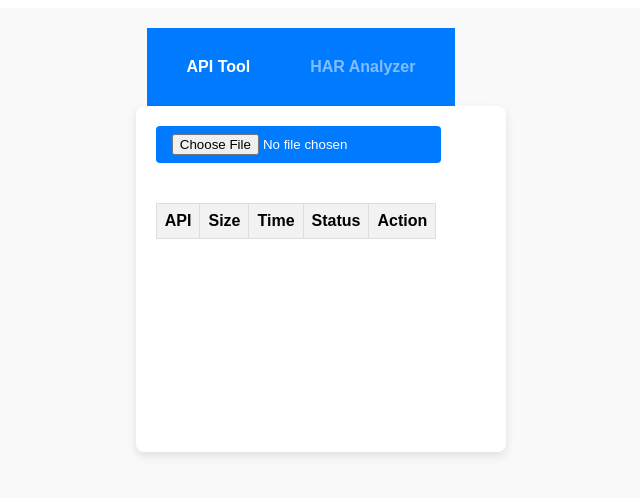
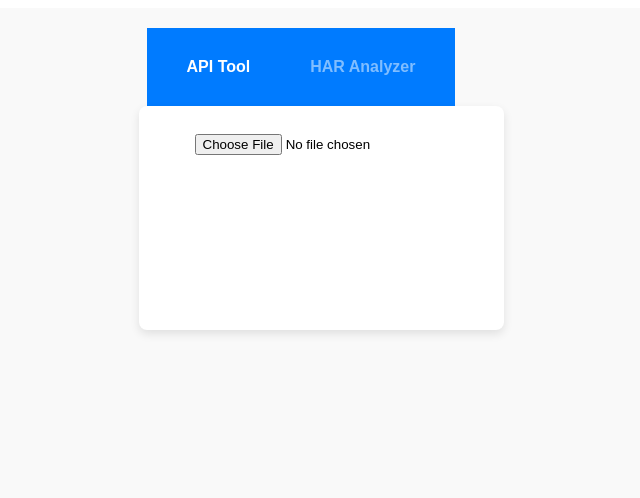
Before and after one commit to arsenalisreal/Developer-tool-API, a React (Create React App) app: page /harAnalyzer in a window 1280 px wide. Shown: the top 498 px of the page, without its empty margins (339-979 px from the left). Built offline with nearby package versions, Linux system fonts and the light colour scheme.

Commit message:
Allignment fix for har-analyzer

```diff
--- a/src/components/ApiTool.js
+++ b/src/components/ApiTool.js
@@ -14,23 +14,20 @@ function ApiTool() {
     const [stats, setStats] = useState([]);
 
     useEffect(() => {
-        if (location.state) {
-            setUrl(location.state.api);
-            setMethod(location.state.method);
+        if (location?.state) {
+            console.log('Prefilling form with state:', location.state);
+            setUrl(location.state.api || '');
+            setMethod(location.state.method || 'GET');
             setRequestBody(location.state.requestBody || '');
         }
-    }, [location.state]);
+    }, [location?.state]);
+
     const handleSubmit = async () => {
         try {
-            for (var i=0; i<increment;i++){
+            for (let i = 0; i < increment; i++) {
                 const startTime = Date.now();
 
-                // Debugging logs
-                console.log(`Method: ${method}`);
-                console.log(`URL: ${url}`);
-                console.log(`Request Body: ${requestBody}`);
-
-                // Define fetch options based on dropdown method selection and requestBody
+                console.log(`Sending API Request: ${method} ${url}`);
                 const options = {
                     method,
                     headers: {
@@ -40,7 +37,6 @@ function ApiTool() {
                     ...(method === 'POST' || method === 'PUT' ? { body: JSON.stringify(requestBody) } : {})
                 };
 
-                // Send the API request and calculate response time
                 const apiResponse = await fetch(url, options);
                 if (!apiResponse.ok) {
                     throw new Error(`HTTP error! status: ${apiResponse.status}`);
@@ -49,15 +45,14 @@ function ApiTool() {
                 const data = await apiResponse.json();
                 const timeTaken = Date.now() - startTime;
 
-                // Update response and stats
                 const result = {
                     message: data,
                     status: apiResponse.status,
                     time: timeTaken
                 };
 
-                setResponse(result); // Display API response
-                setStats((prevStats) => [...prevStats, result]); // Track stats for display
+                setResponse(result);
+                setStats((prevStats) => [...prevStats, result]);
             }
         } catch (error) {
             setResponse({ message: `Error: ${error.message}`, status: 'Error', time: 0 });
@@ -91,7 +86,6 @@ function ApiTool() {
                 <button onClick={handleSubmit} className="submit-btn">Send</button>
             </div>
 
-            {/* Conditionally render request body input if POST or PUT is selected */}
             {['POST', 'PUT'].includes(method) && (
                 <textarea
                     className="request-body"
@@ -105,7 +99,7 @@ function ApiTool() {
                 <div className="response-box">
                     <pre>{response ? JSON.stringify(response, null, 2) : 'No response yet'}</pre>
                 </div>
-                <APIStatsWidget stats={stats} /> {/* Pass stats to APIStatsWidget */}
+                <APIStatsWidget stats={stats} />
             </div>
         </div>
     );
--- a/src/components/HarAnalyzer.css
+++ b/src/components/HarAnalyzer.css
@@ -1,29 +1,22 @@
 /* src/components/HarAnalyzer.css */
 
 .har-analyzer {
+    width: 100%;
+    max-width: 800px;
     padding: 20px;
-    background-color: #f9f9f9;
+    background-color: #fff;
     border-radius: 8px;
-    max-width: 100%;
-}
-
-.upload-btn {
-    margin-bottom: 20px;
-    padding: 8px 16px;
-    background-color: #007bff;
-    color: white;
-    border: none;
-    border-radius: 4px;
-    cursor: pointer;
-}
-
-.upload-btn:hover {
-    background-color: #0056b3;
+    box-shadow: 0 4px 10px rgba(0, 0, 0, 0.1);
+    display: flex;
+    flex-direction: column;
+    align-items: center;
 }
 
 .har-table {
     width: 100%;
     border-collapse: collapse;
+    margin-top: 15px;
+    table-layout: fixed;
 }
 
 .har-table th,
@@ -31,21 +24,30 @@
     padding: 10px;
     border: 1px solid #ddd;
     text-align: left;
+    width: auto; /* Ensures consistent width across columns */
 }
 
 .har-table th {
-    background-color: #f2f2f2;
+    background-color: #f4f4f4;
+    font-weight: bold;
 }
 
-.execute-btn {
-    padding: 5px 10px;
+.re-execute-button {
+    padding: 8px 12px;
+    background-color: #28a745;
     color: white;
-    background-color: #28a745;
     border: none;
     border-radius: 4px;
     cursor: pointer;
+    transition: background-color 0.3s ease;
 }
 
-.execute-btn:hover {
+.re-execute-button:hover {
     background-color: #218838;
 }
+
+.upload-button {
+    margin-bottom: 15px;
+    padding: 8px 16px;
+    cursor: pointer;
+}
--- a/src/components/HarAnalyzer.js
+++ b/src/components/HarAnalyzer.js
@@ -8,60 +8,70 @@ const HarAnalyzer = () => {
     const [harData, setHarData] = useState([]);
     const navigate = useNavigate();
 
-    const handleFileUpload = (event) => {
-        const file = event.target.files[0];
+    const handleFileUpload = (e) => {
+        const file = e.target.files[0];
+        if (file) {
             const reader = new FileReader();
-        reader.onload = (e) => {
-            const harContent = JSON.parse(e.target.result);
-            const entries = harContent.log.entries.map((entry) => ({
+            reader.onload = (event) => {
+                try {
+                    const harJson = JSON.parse(event.target.result);
+                    const entries = harJson.log.entries.map(entry => ({
                         api: entry.request.url,
-                size: `${(entry.response.bodySize / 1024).toFixed(2)} KB`,
-                time: `${entry.time} ms`,
-                status: entry.response.status,
                         method: entry.request.method,
-                requestBody: entry.request.postData?.text || '',
+                        size: `${Math.round(entry.response.bodySize / 1024)}KB`,
+                        time: `${entry.time}ms`,
+                        status: entry.response.status
                     }));
                     setHarData(entries);
+                } catch (error) {
+                    console.error("Invalid HAR file:", error);
+                }
             };
             reader.readAsText(file);
+        }
     };
 
-    const handleReExecute = (api, method, requestBody) => {
-        navigate('/api-tool', { state: { api, method, requestBody } });
+    const reExecuteAPI = (entry) => {
+        navigate('/apiTool', {
+            state: {
+                api: entry.api,
+                method: entry.method,
+                requestBody: entry.method === 'POST' || entry.method === 'PUT' ? entry.requestBody : ''
+            }
+        });
     };
 
     return (
         <div className="har-analyzer">
-            <input type="file" accept=".har" onChange={handleFileUpload} className="upload-btn" />
+            <input type="file" onChange={handleFileUpload} accept=".har" className="upload-button" />
+            {harData.length > 0 && (
                 <table className="har-table">
-                <thead>
+                    <tbody>
                          <tr>
                             <th>API</th>
+                            <th>Method</th>
                             <th>Size</th>
                             <th>Time</th>
                             <th>Status</th>
-                        <th>Action</th>
+                            <th>Actions</th>
                         </tr>
-                </thead>
-                <tbody>
                         {harData.map((entry, index) => (
                             <tr key={index}>
                                 <td>{entry.api}</td>
+                                <td>{entry.method}</td>
                                 <td>{entry.size}</td>
                                 <td>{entry.time}</td>
                                 <td>{entry.status}</td>
                                 <td>
-                                <button
-                                    onClick={() => handleReExecute(entry.api, entry.method, entry.requestBody)}
-                                    className="execute-btn"
-                                >
-                                    Re-Execute
+                                    <button className="re-execute-button" onClick={() => reExecuteAPI(entry)}>
+                                        Re-execute
                                     </button>
                                 </td>
                             </tr>
                         ))}
                     </tbody>
                 </table>
+            )}
         </div>
     );
 };
```
Lines whose indentation alone changed are shown as unchanged.
